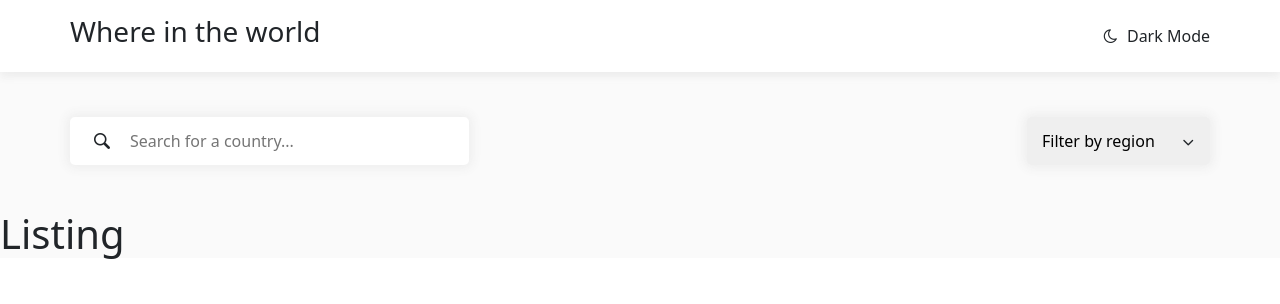
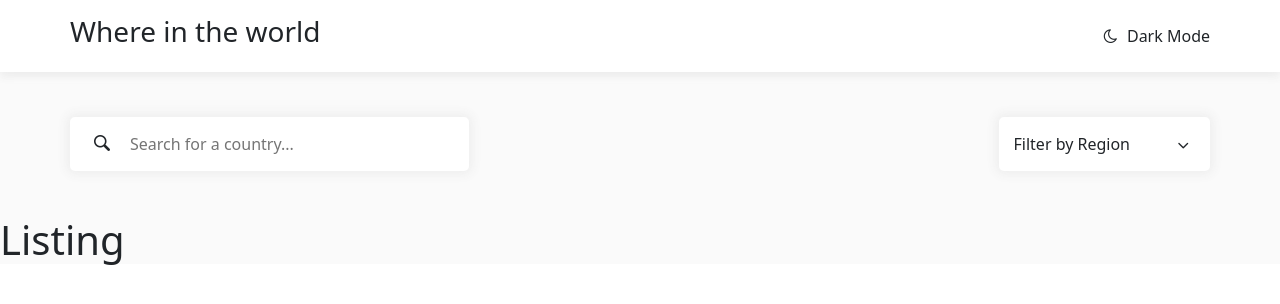
Before and after one commit to Marina-Nady/countries-workshop, a Vue app: page / in a window 1280 px wide. Shown: the top 304 px of the page. Built offline with nearby package versions, Linux system fonts and the light colour scheme.

Commit message:
filteration dropdown ui

```diff
--- a/src/assets/styling/FilterDropdown.scss
+++ b/src/assets/styling/FilterDropdown.scss
@@ -1,25 +1,32 @@
 .filter-dropdown{
     flex: 30%;
     text-align: right;
-    position: relative;
     .filter-dropdown__select{
-        padding: 12px 55px 12px 15px;
+        padding: 15px 80px 15px 15px;
         border: none;
         border-radius: 5px;
         box-shadow: 0px 0px 11px 3px #ededed;
         outline: none;
-        -webkit-appearance: none;
-        -moz-appearance: none;
-        appearance: none;
+        background-color: #fff;
         cursor: pointer;
+        &:after{
+            display: none;
+        }
+
     }
     span{
         position: absolute;
         right: 2%;
         font-size: 10px;
         top: 45%;
-        padding-right: 10px;
+        padding-right: 15px;
         cursor: pointer;
         z-index: 0;
     }
+    .dropdown-menu{
+        width: 56%;
+        border: none;
+        margin-top: 3px !important;
+
+    }
 }
--- a/src/assets/styling/SearchInput.scss
+++ b/src/assets/styling/SearchInput.scss
@@ -4,7 +4,7 @@
     .search-input__form{
         width: 50%;
         .search-input__text{
-            padding: 12px 0 12px 60px;
+            padding: 15px 0 15px 60px;
             width: 100%;
             display: block;
             border: none;
--- a/src/components/FilterDropdown.vue
+++ b/src/components/FilterDropdown.vue
@@ -1,18 +1,39 @@
 <template>
     <div class="filter-dropdown">
-        <select class="filter-dropdown__select">
-            <option>Filter by region</option>
-            <option>option 2</option>
-            <option>option 3</option>
-            <option>option 4</option>
-        </select>
-        <span class="icon-arrow-down-sign-to-navigate"></span>
+        <div class="dropdown">
+            <button class="btn dropdown-toggle filter-dropdown__select" type="button"
+                    id="dropdownMenuButton1"
+                    data-bs-toggle="dropdown"
+                    aria-expanded="false">
+                Filter by Region
+                <span class="icon-arrow-down-sign-to-navigate"></span>
+            </button>
+            <ul class="dropdown-menu" aria-labelledby="dropdownMenuButton1">
+                <li>
+                    <a class="dropdown-item" href="#" v-for="(region,index) in regions"
+                            :value="region"
+                            :key="index">{{region}}</a>
+                </li>
+            </ul>
+        </div>
     </div>
+
 </template>
 
 <script>
 export default {
-    name: 'FilterDropdown'
+    name: 'FilterDropdown',
+    data(){
+        return{
+            regions:[
+                'Africa',
+                'America',
+                'Asia',
+                'Europe',
+                'Oceania'
+            ]
+        }
+    }
 
 }
 </script>
```
